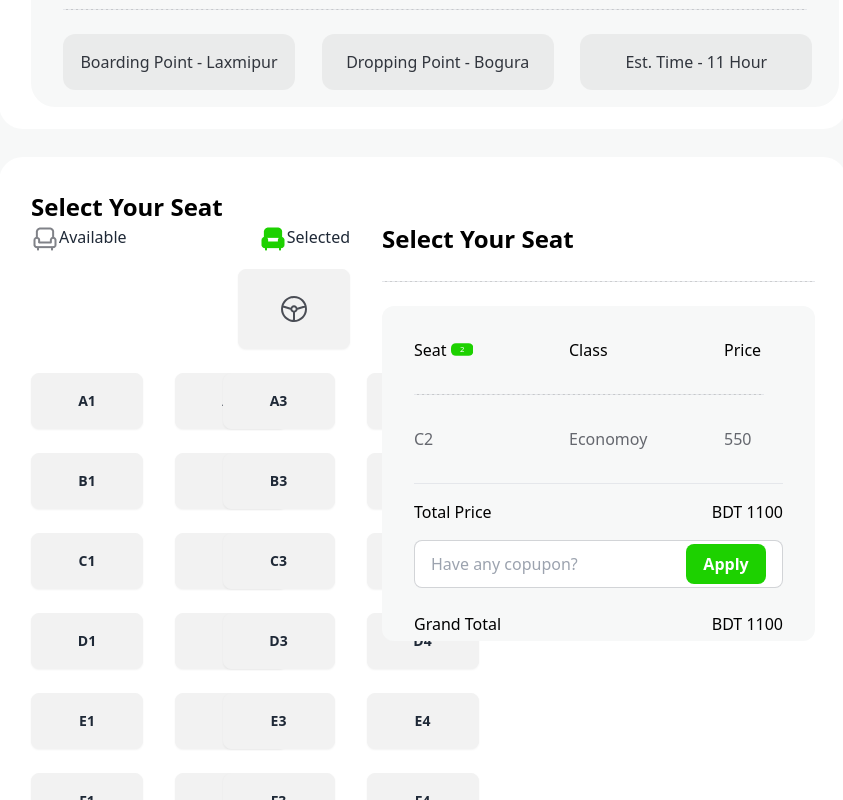
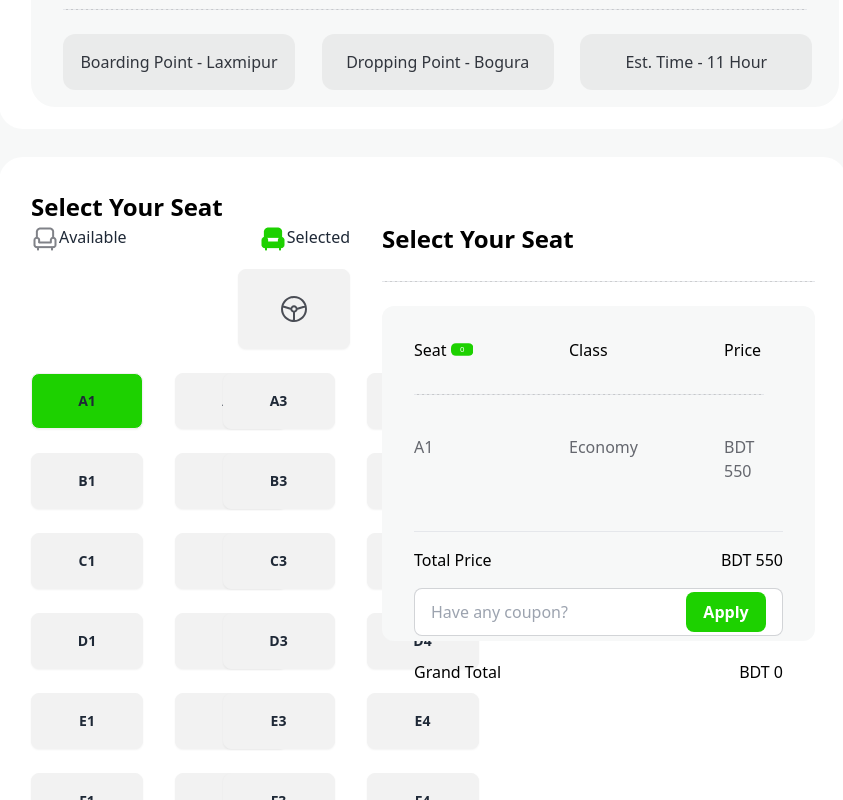
Before and after one commit to shihab4513/smart-ticketing-system, a plain HTML site: page index.html in a window 1280 px wide. Both pictures are taken after a click on the button "A1". Shown: the part 1918-2718 px from the top of the page, without its empty margins (217-1060 px from the left). Drawn offline with nearby package versions, Linux system fonts and the light colour scheme.

Commit message:
except cupon everything completed

```diff
--- a/index.html
+++ b/index.html
@@ -26,6 +26,9 @@
       font-family: "Inter", sans-serif;
       font-style: normal;
     }
+    .selected {
+    background-color: #1DD100; /* Parrot color for selected seats */
+  }
 
 
 
@@ -109,7 +112,7 @@
           <p class="text-white text-[1.125rem] inter font-normal">Yes, you can run unit tests and view the results
             directly within the app. The <br> <span class="block text-center">integrated testing features allow for a
               streamlined .</span></p>
-          <button class="bg-[#1DD100] text-[#030712] text-[1.25rem] raleway font-bold btn-ticket mt-8">Buy
+          <button onclick="scrollToSection('ticket-section')" class="bg-[#1DD100] text-[#030712] text-[1.25rem] raleway font-bold btn-ticket mt-8 hover:bg-slate-500">Buy
             Tickets</button>
         </div>
 
@@ -267,7 +270,7 @@
 
         </div>
         <!-- ticket-board -->
-        <div class="ticket-board  mt-7 px-8 py-8 flex justify-between">
+        <div id="ticket-section" class="ticket-board  mt-7 px-8 py-8 flex justify-between">
           <div class="seat-selection">
             <!-- Content for seat selection goes here -->
             <h1 class="text-black text-[1.5rem] raleway font-semibold">Select Your Seat</h1>
@@ -412,7 +415,7 @@
                       <svg xmlns="http://www.w3.org/2000/svg" width="23" height="13" viewBox="0 0 23 13" fill="none">
                         <rect width="23" height="13" rx="5" fill="#1DD100" />
                         <text x="50%" y="50%" dominant-baseline="middle" text-anchor="middle" fill="white"
-                          font-size="8">2</text>
+                          font-size="8">0</text>
                       </svg>
 
                     </div>
@@ -420,10 +423,10 @@
                     <h1>Price</h1>
                   </div>
                   <hr class="bg-[#03071233] w-[350px] h-[1px] ml-8 border-dashed">
-                  <div class="grid grid-cols-3  px-8 gap-x-24 py-8 text-[#03071299] inter text-[1rem] font-normal">
-                    <h1>C2</h1>
-                    <h1>Economoy</h1>
-                    <h1>550</h1>
+                  <div id="info-n" class="grid grid-cols-1  px-8 gap-x-24 py-8 text-[#03071299] inter text-[1rem] font-normal diva">
+                    <h1 id="seat-no"></h1>
+                    <h1 id="seat-class"></h1>
+                    <h1 id="per-seat-price"></h1>
 
                   </div>
 
@@ -431,17 +434,17 @@
                     <hr class="w-[369px] h-[1px] ml-8 bg-[#03071233]">
                     <div class="flex justify-between mx-8 mt-4 inter text-black text-[1rem] font-medium">
                       <h1>Total Price</h1>
-                      <h1>BDT 1100</h1>
+                      <h1 id="total-price">BDT 0</h1>
                     </div>
                     <label class="input input-bordered flex items-center gap-2 mx-8 mt-4">
-                      <input type="text" class="grow h-14" placeholder="Have any copupon?" />
-                      <button class="btn-cupon text-white inter text-[1rem] font-semibold">Apply</button>
+                      <input id="cupon-code" type="text" class="grow h-14" placeholder="Have any coupon?" />
+                      <button class="btn-cupon text-white inter text-[1rem] font-semibold hover:bg-slate-500">Apply</button>
                     </label>
 
                   </div>
                   <div class="flex justify-between mx-8 mt-6 text-[1rem] inter font-medium text-black ">
                     <h1>Grand Total</h1>
-                    <h1>BDT 1100</h1>
+                    <h1 id="grand-total">BDT 0</h1>
                   </div>
 
                 </div>
@@ -467,6 +470,31 @@
     </section>
 
   </main>
+  <footer>
+    <footer class="footer p-10 bg-neutral text-neutral-content">
+      <aside>
+        <h2 class="text-3xl font-bold my-3">SKYLINK Express</h2>
+        <p>SKYLINK Express is now digital platform to make your<br>daily commuting better</p>
+      </aside>
+      <nav class="ml-60">
+        <h6 class="footer-title">Download our app</h6>
+        <div class="grid grid-flow-col gap-4">
+          <a class="flex gap-3 font-bold"><img src="images/playstore.png" alt=""><p class="text-xl text-white-100">Google Play</p></a>
+        </div>
+      </nav>
+    </footer>
+    <footer class="footer items-center p-4 bg-neutral text-neutral-content">
+      <aside class="items-center grid-flow-col ml-7">
+        <p>Copyright © 2024 - All right reserved</p>
+      </aside>
+      <nav class="grid-flow-col gap-4 md:place-self-center md:justify-self-end mr-40">
+        <a>Terms & condition</a>
+        <a>Return & refund policy</a>
+        <a>Privacy policy</a>
+      </nav>
+    </footer>
+  </footer>
+  <script src="test.js"></script>
 </body>
 
 </html>
--- a/style.css
+++ b/style.css
@@ -141,3 +141,15 @@
     border-radius: 8px;
     background: var(--primary-700, #1DD100);
 }
+
+
+.seat-row {
+    display: grid;
+    grid-template-columns: repeat(3, 1fr);
+    gap: 1rem;
+    margin-bottom: 0.5rem; /* Adjust as needed for spacing between rows */
+  }
+
+  .seat-info {
+    /* Additional styling for each cell if needed */
+  }
--- /dev/null
+++ b/test.js
@@ -0,0 +1,47 @@
+document.addEventListener('DOMContentLoaded', function() {
+    const seats = document.querySelectorAll('.sit.btn'); // Select all seat buttons
+    const infoContainer = document.getElementById('info-n'); // Select the container to insert seat details
+    let totalPrice = 0; // Initialize total price
+    let selectedSeats = []; // Initialize an array to keep track of selected seats
+    const seatCountElement = document.querySelector('svg text');
+    let seatCount = 0;
+
+    seats.forEach(seat => {
+      seat.addEventListener('click', function() {
+        const seatPrice = 550; // Price for each seat
+        const seatId = this.textContent; // Get the seat number (e.g., A1, A2)
+        const seatClass = 'Economy'; // Class for each seat
+        if (this.classList.contains('selected')) {
+          // If seat is already selected, deselect it
+          this.classList.remove('selected');
+          totalPrice -= seatPrice;
+          seatCount--;
+          selectedSeats = selectedSeats.filter(s => s.id !== seatId); // Remove seat from selectedSeats
+        } else {
+          // If seat is not selected, select it
+          this.classList.add('selected');
+          totalPrice += seatPrice;
+          seatCount++;
+          selectedSeats.push({ id: seatId, class: seatClass, price: seatPrice }); // Add seat to selectedSeats
+        }
+        // Update the total price display
+        document.getElementById('total-price').textContent = `BDT ${totalPrice}`;
+
+        // Clear previous seat details
+        while (infoContainer.firstChild) {
+          infoContainer.removeChild(infoContainer.firstChild);
+        }
+        // Create a new row for each selected seat
+        selectedSeats.forEach(seat => {
+          const seatRow = document.createElement('div');
+          seatRow.classList.add('seat-row', 'grid', 'grid-cols-3', 'gap-x-24', 'py-2');
+          seatRow.innerHTML = `
+            <div class="seat-info">${seat.id}</div>
+            <div class="seat-info">${seat.class}</div>
+            <div class="seat-info">BDT ${seat.price}</div>
+          `;
+          infoContainer.appendChild(seatRow); // Append the new row to the container
+        });
+      });
+    });
+  });
```
Also changed, not shown: script.js (added, +54 -0 lines), 1 other file.
